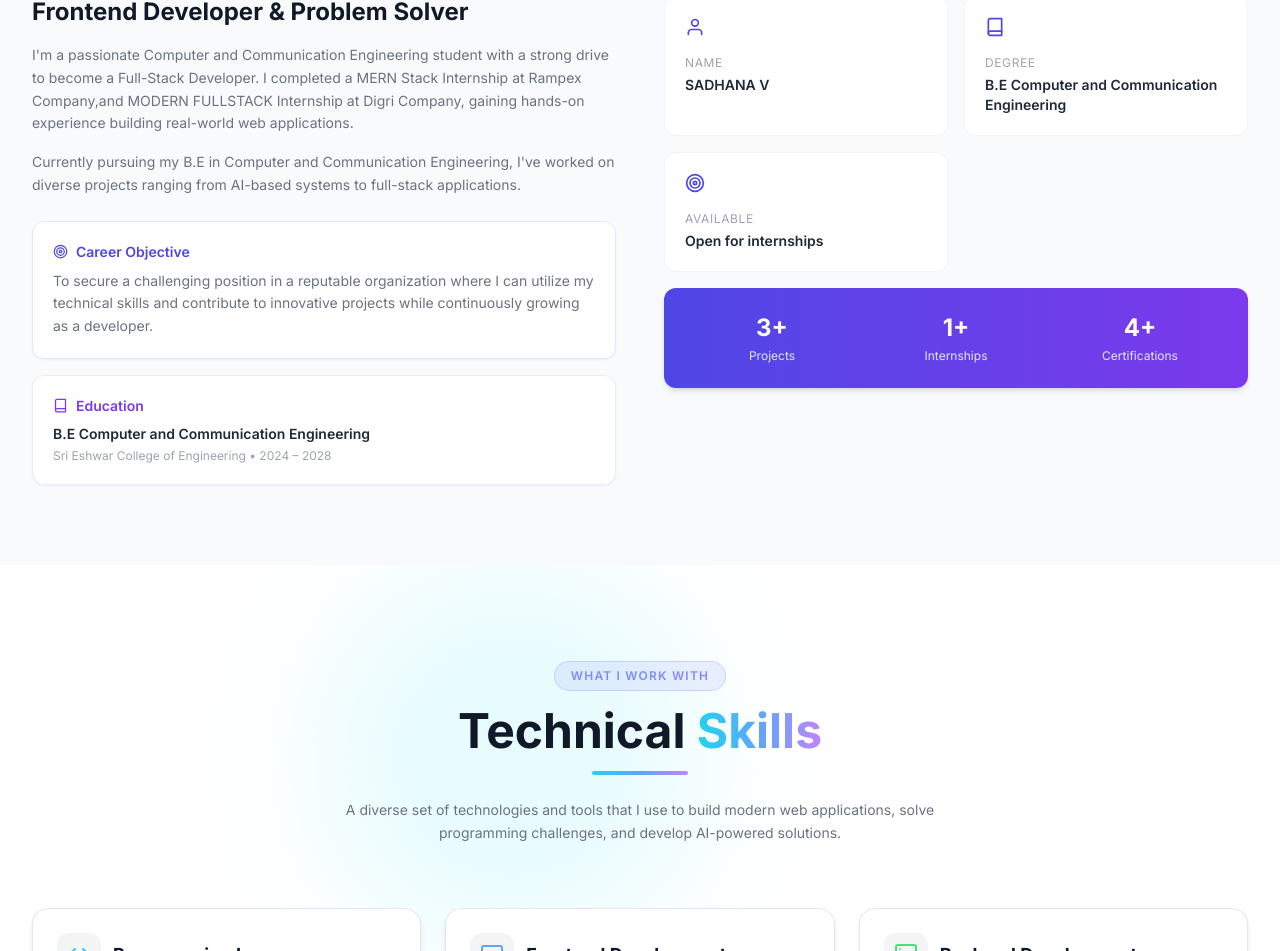
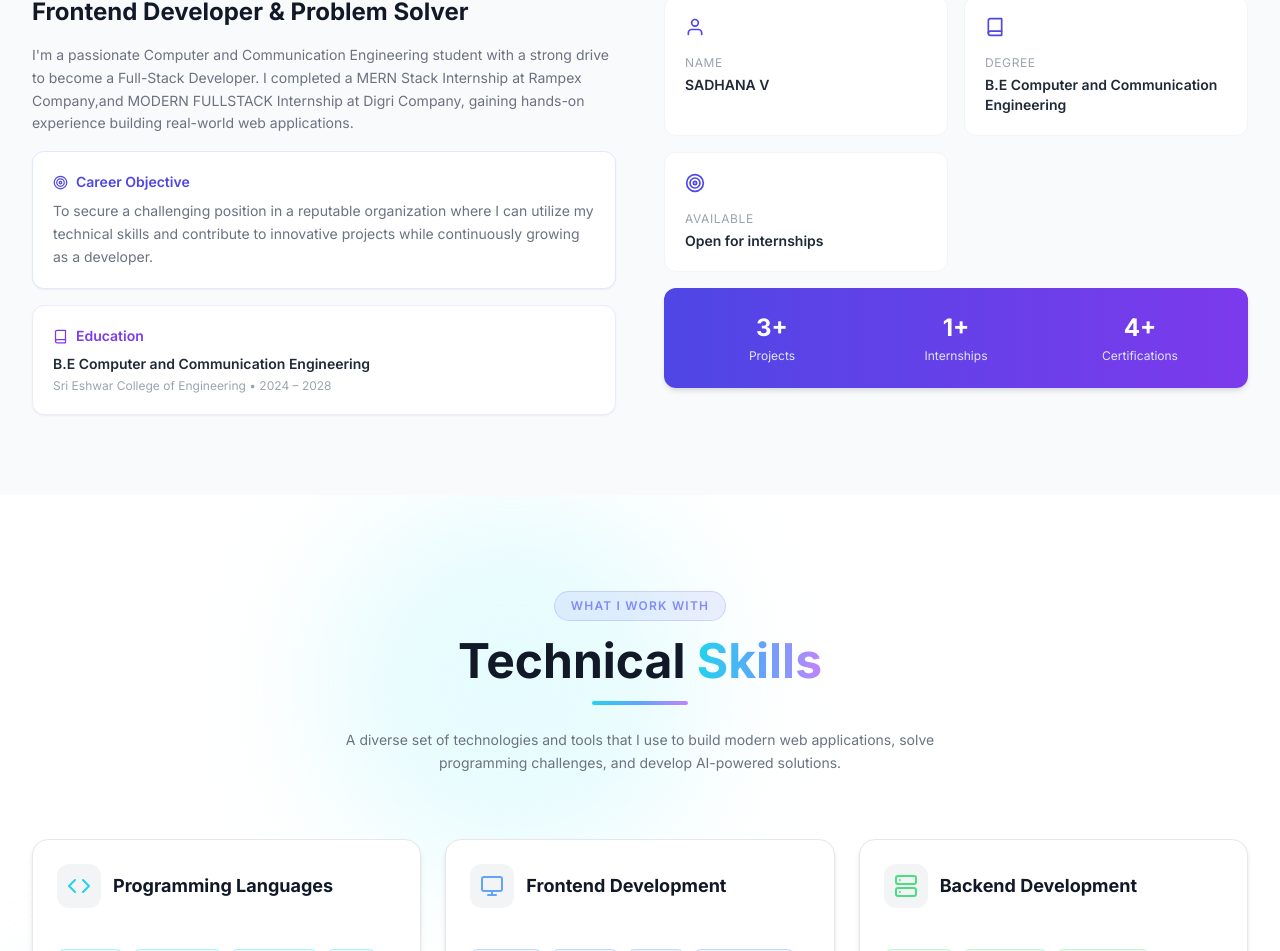
Before and after one commit to SadhanaV-GIT/Sadhana-portfolio, a React (Create React App) app: page / in a window 1280 px wide. Shown: the part 1004-1955 px from the top of the page. Built offline with nearby package versions, Linux system fonts and the light colour scheme.

Commit message:
Latest updates

```diff
--- a/src/components/About.tsx
+++ b/src/components/About.tsx
@@ -33,9 +33,6 @@ const About: React.FC = () => {
               <h3 className="text-2xl font-bold text-gray-900 dark:text-white mb-4">Frontend Developer & Problem Solver</h3>
               <p className="text-gray-500 dark:text-gray-400 mb-4 leading-relaxed text-sm">
                I'm a passionate Computer and Communication Engineering student with a strong drive to become a Full-Stack Developer. I completed a MERN Stack Internship at Rampex Company,and MODERN FULLSTACK Internship at Digri Company, gaining hands-on experience building real-world web applications.
-              </p>
-              <p className="text-gray-500 dark:text-gray-400 mb-6 leading-relaxed text-sm">
-                Currently pursuing my B.E in Computer and Communication Engineering, I've worked on diverse projects ranging from AI-based systems to full-stack applications.
               </p>
 
               <div className="bg-white dark:bg-gray-800 border border-indigo-100 dark:border-indigo-900 rounded-xl p-5 mb-4 shadow-sm">
```
